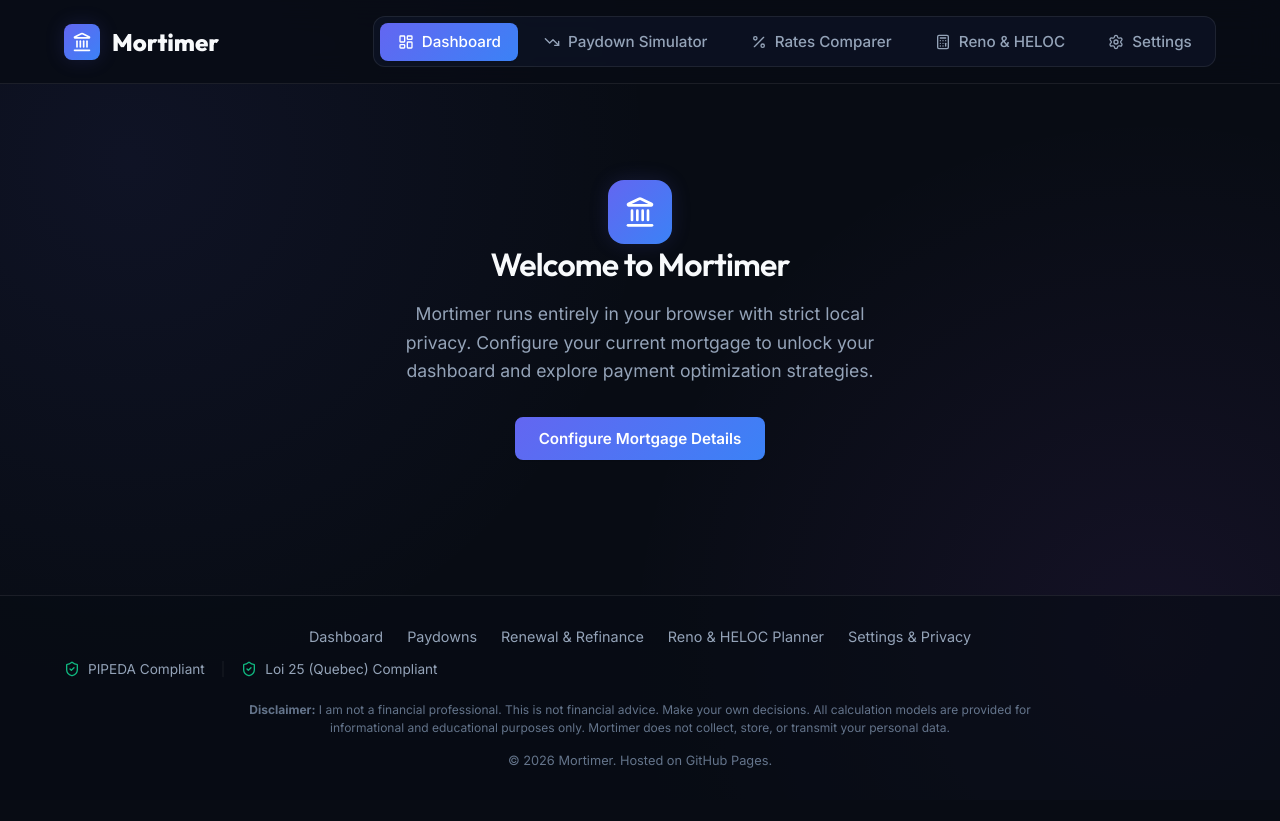
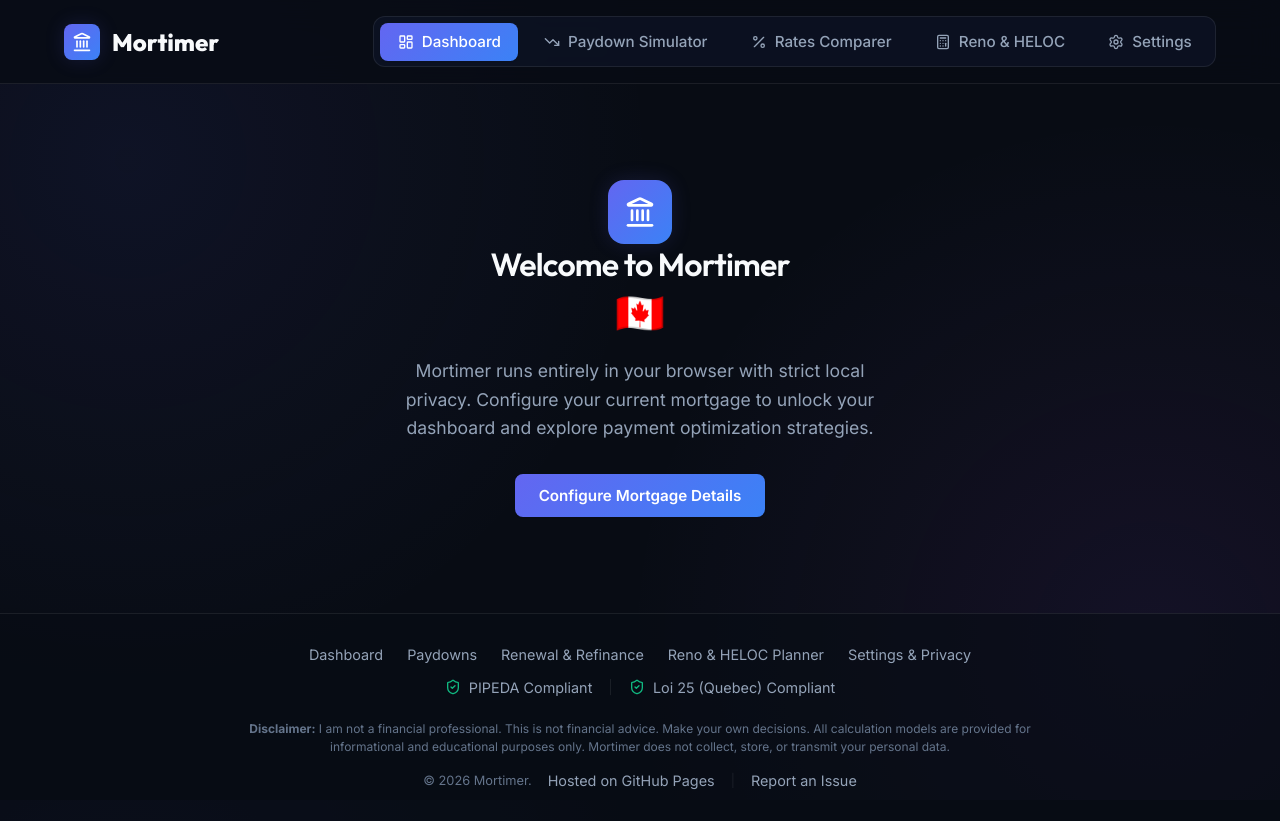
Before and after one commit to michaelsanford/Mortimer, a React (Vite) app: page / in a window 1280 px wide. Before the commit the page ends 800 px from the top, so only its background shows below. Built offline with nearby package versions, Linux system fonts and the light colour scheme.

Commit message:
fix(footer): center compliance links and add github and issue tracker connections

```diff
--- a/src/App.tsx
+++ b/src/App.tsx
@@ -198,24 +198,39 @@ function App() {
             <a href="#" className="footer-link" onClick={() => setActiveTab('settings')}>Settings & Privacy</a>
           </div>
 
-          <div className="flex align-center justify-center gap-4 mt-4" style={{ fontSize: '0.85rem', color: 'var(--text-secondary)' }}>
-            <span className="flex align-center gap-2">
+          <div className="flex align-center justify-center gap-4 mt-4" style={{ fontSize: '0.85rem' }}>
+            <a
+              href="#"
+              className="footer-link flex align-center gap-2"
+              onClick={(e) => { e.preventDefault(); setActiveTab('settings'); }}
+            >
               <ShieldCheck size={16} style={{ color: 'var(--color-success)' }} />
               PIPEDA Compliant
-            </span>
+            </a>
             <span style={{ color: 'var(--border-color)' }}>|</span>
-            <span className="flex align-center gap-2">
+            <a
+              href="#"
+              className="footer-link flex align-center gap-2"
+              onClick={(e) => { e.preventDefault(); setActiveTab('settings'); }}
+            >
               <ShieldCheck size={16} style={{ color: 'var(--color-success)' }} />
               Loi 25 (Quebec) Compliant
-            </span>
+            </a>
           </div>
 
           <div className="footer-disclaimer">
             <strong>Disclaimer:</strong> I am not a financial professional. This is not financial advice. Make your own decisions. All calculation models are provided for informational and educational purposes only. Mortimer does not collect, store, or transmit your personal data.
           </div>
 
-          <div style={{ fontSize: '0.8rem', color: 'var(--text-muted)', marginTop: '1rem' }}>
-            &copy; {new Date().getFullYear()} Mortimer. Hosted on GitHub Pages.
+          <div style={{ fontSize: '0.8rem', color: 'var(--text-muted)', marginTop: '1rem', display: 'flex', justifyContent: 'center', gap: '1rem', flexWrap: 'wrap', alignItems: 'center' }}>
+            <span>&copy; {new Date().getFullYear()} Mortimer.</span>
+            <a href="https://github.com/michaelsanford/Mortimer" target="_blank" rel="noopener noreferrer" className="footer-link">
+              Hosted on GitHub Pages
+            </a>
+            <span style={{ color: 'var(--border-color)' }}>|</span>
+            <a href="https://github.com/michaelsanford/Mortimer/issues" target="_blank" rel="noopener noreferrer" className="footer-link">
+              Report an Issue
+            </a>
           </div>
         </div>
       </footer>
--- a/src/components/Dashboard.tsx
+++ b/src/components/Dashboard.tsx
@@ -15,7 +15,8 @@ export const Dashboard: React.FC<DashboardProps> = ({ profile, onNavigate }) =>
         <div className="logo-icon mb-4" style={{ margin: '0 auto', width: '4rem', height: '4rem', borderRadius: '1rem' }}>
           <Landmark size={32} />
         </div>
-        <h2 style={{ fontSize: '2rem', marginBottom: '1rem' }}>Welcome to Mortimer</h2>
+        <h2 style={{ fontSize: '2rem', marginBottom: '0.25rem' }}>Welcome to Mortimer</h2>
+        <div style={{ fontSize: '2.5rem', marginBottom: '1.25rem' }} aria-label="Canadian Mortgage Tool">🇨🇦</div>
         <p style={{ maxWidth: '500px', margin: '0 auto 2rem', fontSize: '1.1rem' }}>
            Mortimer runs entirely in your browser with strict local privacy. Configure your current mortgage to unlock your dashboard and explore payment optimization strategies.
         </p>
--- a/src/index.css
+++ b/src/index.css
@@ -780,6 +780,7 @@ input:checked + .toggle-slider:before {
 .flex-row { flex-direction: row; }
 .align-center { align-items: center; }
 .justify-between { justify-content: space-between; }
+.justify-center { justify-content: center; }
 .gap-2 { gap: 0.5rem; }
 .gap-4 { gap: 1rem; }
 .mt-4 { margin-top: 1rem; }
```
